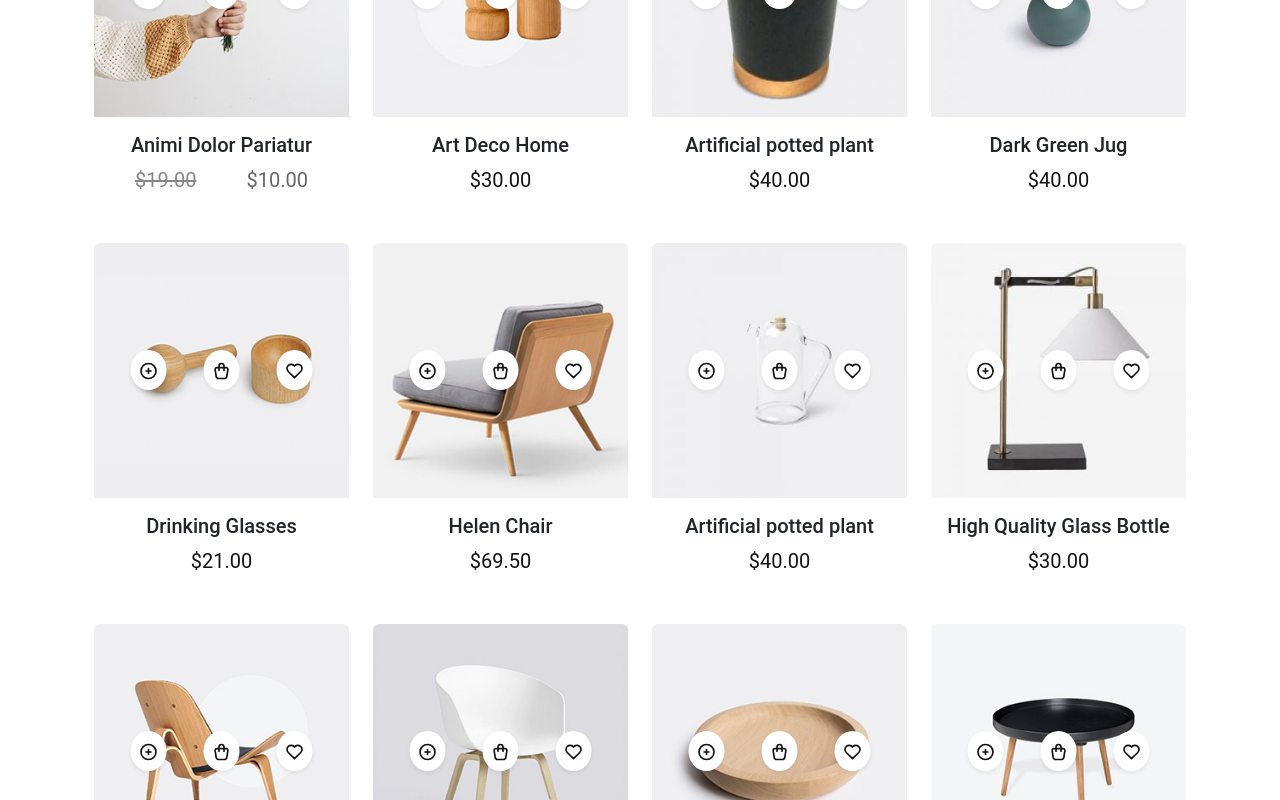
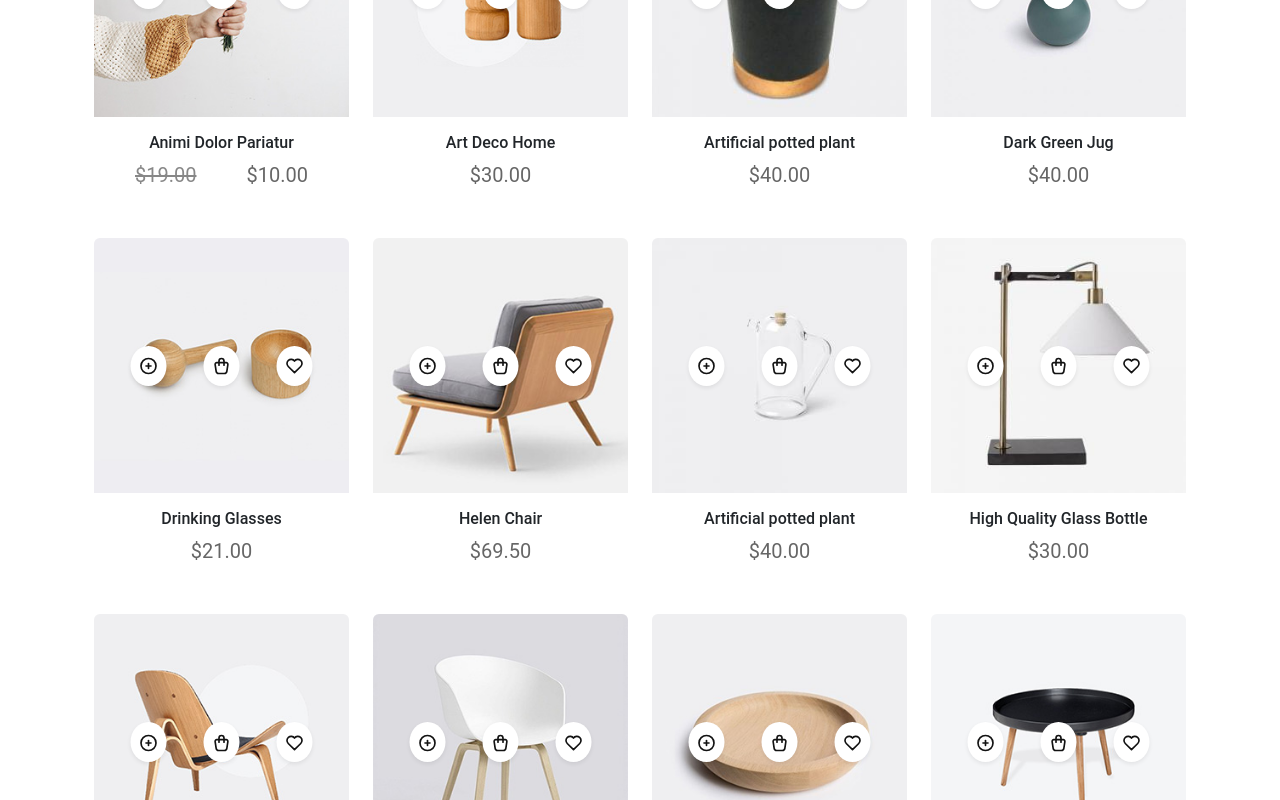
Before and after one commit to alirafatartist/ng-E-Commerce, an Angular app: page / in a window 1280 px wide. Shown: the part 1820-2620 px from the top of the page. Built offline with nearby package versions, Linux system fonts and the light colour scheme; a web font is replaced by a local one.

Commit message:
fix products ✅

```diff
--- a/src/app/Components/products/porduct-item/porduct-item.component.html
+++ b/src/app/Components/products/porduct-item/porduct-item.component.html
@@ -44,7 +44,7 @@
     </div>
   </div>
   <div class="card-body text-center">
-    <h5 class="card-title">{{ prd.name }}</h5>
+    <h6 class="card-title">{{ prd.name }}</h6>
     <p *ngIf="prd.isoffered" class="text-muted fs-5 d-flex justify-content-around flex-wrap">
       <del class="opacity-50">{{ prd.oldPrice }}</del>
       <span class="price">{{ prd.newPrice }}</span>
@@ -75,7 +75,7 @@
 
         Action Icons
       </ul> -->
-    <p *ngIf="!prd.isoffered" class="fs-5">{{ prd.newPrice }}</p>
+    <p *ngIf="!prd.isoffered" class="fs-5 price">{{ prd.newPrice }}</p>
     <div *ngIf="prd.count === 0" class="badge bg-black position-absolute top-0 end-0 p-2 rounded-1 text-center">Out of
       Stock</div>
     <div *ngIf="prd.scale> 0" class="badge bg-danger position-absolute top-0 end-0  rounded-100 text-center">scale</div>
--- a/src/app/Components/products/porduct-item/porduct-item.component.scss
+++ b/src/app/Components/products/porduct-item/porduct-item.component.scss
@@ -10,7 +10,6 @@
   .price{
     color: $color-price;
   }
-$textcolor: #C58F63;
 
 .card {
   .actions{
@@ -44,7 +43,7 @@ $textcolor: #C58F63;
       filter: none;
 
       svg.icon-tabler {
-        stroke: $textcolor;
+        stroke: $color-text-secondry;
       }
     }
   }
@@ -52,9 +51,12 @@ $textcolor: #C58F63;
     transition: color 0.3s ease;
 
     &:hover {
-      color: $textcolor;
+      color: $color-text-secondry;
       cursor: pointer;
     }
   }
 }
 }
+.price{
+  color: $color-price;
+}
```
